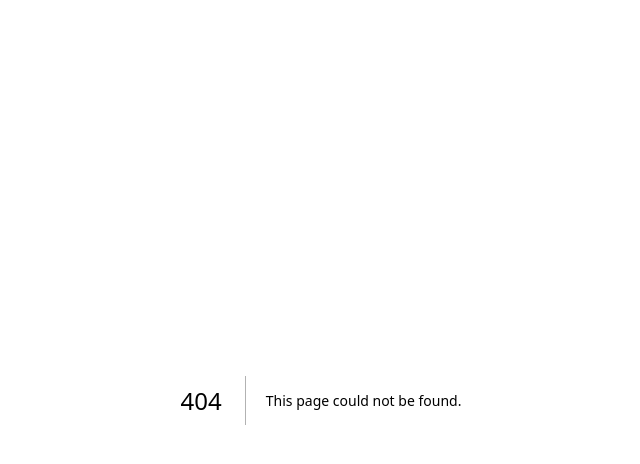
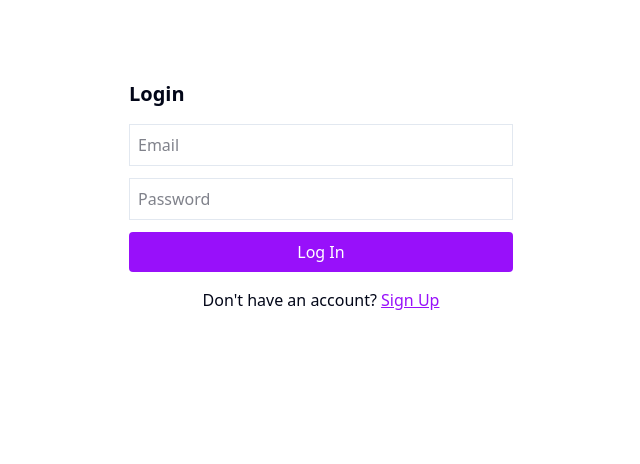
Before and after one commit to tristandasilva/settyme, a Next.js app: page /login in a window 1280 px wide. Before the commit this address had no page. Shown: the top 464 px of the page, without its empty margins (319-959 px from the left). Built offline with nearby package versions, Linux system fonts and the light colour scheme; no server answers.

Commit message:
Create a crew, crew card

```diff
--- /dev/null
+++ b/app/dashboard/CreateCrew.tsx
@@ -0,0 +1,63 @@
+'use client';
+import { useState } from 'react';
+import { supabase } from '@/lib/supabase';
+import { useRouter } from 'next/navigation';
+
+export default function CreateCrew() {
+  const [name, setName] = useState('');
+  const [festival, setFestival] = useState('');
+  const router = useRouter();
+
+  const handleCreate = async () => {
+    const {
+      data: { user },
+    } = await supabase.auth.getUser();
+    if (!user) return;
+
+    const { data, error } = await supabase
+      .from('crews')
+      .insert([{ name, festival, created_by: user.id }])
+      .select()
+      .single();
+
+    if (data && !error) {
+      await supabase
+        .from('crew_members')
+        .insert([{ user_id: user.id, crew_id: data.id }]);
+      router.push(`/crew/${data.id}`);
+    } else {
+      alert(error?.message);
+    }
+  };
+
+  return (
+    <div className='max-w-sm mx-auto mt-10'>
+      <input
+        value={name}
+        onChange={(e) => setName(e.target.value)}
+        placeholder='Crew Name'
+        className='border p-2 w-full mb-3'
+      />
+      <input
+        value={festival}
+        onChange={(e) => setFestival(e.target.value)}
+        placeholder='Festival Name'
+        className='border p-2 w-full mb-3'
+      />
+      <button
+        onClick={handleCreate}
+        className='bg-green-600 text-white px-4 py-2 rounded w-full'
+      >
+        Create Crew
+      </button>
+      <button
+        onClick={async () => {
+          await supabase.auth.signOut();
+          router.push('/login');
+        }}
+      >
+        Log out
+      </button>
+    </div>
+  );
+}
--- /dev/null
+++ b/app/dashboard/page.tsx
@@ -0,0 +1,72 @@
+'use client'; // This directive tells Next.js to render this component on the client side
+
+import { useEffect, useState } from 'react';
+import { supabase } from '@/lib/supabase';
+import type { User } from '@supabase/supabase-js';
+import { useRouter } from 'next/navigation';
+import CreateCrew from './CreateCrew';
+import CrewCard from '@/components/CrewCard';
+
+type Crew = {
+  id: string;
+  name: string;
+  festival: string;
+};
+
+type CrewMemberRow = {
+  crew_id: string;
+  crews: {
+    id: string;
+    name: string;
+    festival: string;
+  };
+};
+
+export default function DashboardPage() {
+  const router = useRouter();
+  const [user, setUser] = useState<User | null>(null);
+  const [crews, setCrews] = useState<Crew[]>([]);
+
+  useEffect(() => {
+    const fetchData = async () => {
+      const { data: session } = await supabase.auth.getUser();
+      if (!session.user) return router.push('/login');
+      setUser(session.user);
+
+      const { data, error } = await supabase
+        .from('crew_members')
+        .select('crew_id, crews(id, name, festival)')
+        .eq('user_id', session.user.id);
+      if (data) {
+        console.log(data);
+        const mapped = data.map((item: CrewMemberRow) => ({
+          id: item.crews.id,
+          name: item.crews.name,
+          festival: item.crews.festival,
+        }));
+        setCrews(mapped);
+      }
+    };
+
+    fetchData();
+  }, []);
+
+  return (
+    <div className='max-w-lg mx-auto mt-10'>
+      <h1 className='text-2xl font-bold mb-4'>Welcome, {user?.email}</h1>
+
+      <h2 className='text-lg font-semibold mb-2'>Your Crews</h2>
+      <ul className='space-y-3'>
+        {crews.map((crew) => (
+          <CrewCard
+            key={crew.id}
+            id={crew.id}
+            name={crew.name}
+            festival={crew.festival}
+          />
+        ))}
+      </ul>
+      <CreateCrew />
+    </div>
+  );
+}
--- /dev/null
+++ b/app/login/page.tsx
@@ -0,0 +1,78 @@
+'use client'; // Enables client-side rendering in Next.js
+
+import { useState } from 'react';
+import { supabase } from '@/lib/supabase'; // Supabase client for auth
+import { useRouter } from 'next/navigation'; // Next.js router for redirecting
+
+export default function LoginPage() {
+  const router = useRouter();
+
+  // State for user credentials and UI behavior
+  const [email, setEmail] = useState('');
+  const [password, setPassword] = useState('');
+  const [loading, setLoading] = useState(false); // Disables button while loading
+  const [isLogin, setIsLogin] = useState(true); // Toggle between login and sign-up views
+
+  // Handles both login and signup based on isLogin flag
+  const handleAuth = async () => {
+    setLoading(true); // Show loading state
+
+    // Choose login or signup based on current state
+    const { error } = isLogin
+      ? await supabase.auth.signInWithPassword({ email, password })
+      : await supabase.auth.signUp({ email, password });
+
+    setLoading(false); // Reset loading state
+
+    // If successful, redirect to dashboard. Otherwise, show error.
+    if (!error) router.push('/dashboard');
+    else alert(error.message);
+  };
+
+  return (
+    <div className='max-w-sm mx-auto mt-20'>
+      {/* Page heading changes depending on mode */}
+      <h1 className='text-xl font-bold mb-4'>
+        {isLogin ? 'Login' : 'Sign Up'}
+      </h1>
+
+      {/* Email input field */}
+      <input
+        type='email'
+        value={email}
+        onChange={(e) => setEmail(e.target.value)}
+        placeholder='Email'
+        className='border p-2 w-full mb-3'
+      />
+
+      {/* Password input field */}
+      <input
+        type='password'
+        value={password}
+        onChange={(e) => setPassword(e.target.value)}
+        placeholder='Password'
+        className='border p-2 w-full mb-3'
+      />
+
+      {/* Submit button - label changes based on login/signup */}
+      <button
+        onClick={handleAuth}
+        disabled={loading}
+        className='bg-purple-600 text-white px-4 py-2 rounded w-full'
+      >
+        {loading ? 'Loading...' : isLogin ? 'Log In' : 'Sign Up'}
+      </button>
+
+      {/* Toggle between login and signup modes */}
+      <p className='text-center mt-4'>
+        {isLogin ? "Don't have an account?" : 'Already have an account?'}{' '}
+        <button
+          onClick={() => setIsLogin(!isLogin)}
+          className='text-purple-600 underline'
+        >
+          {isLogin ? 'Sign Up' : 'Log In'}
+        </button>
+      </p>
+    </div>
+  );
+}
--- /dev/null
+++ b/components/CrewCard.tsx
@@ -0,0 +1,22 @@
+'use client';
+import { useRouter } from 'next/navigation';
+
+type CrewCardProps = {
+  id: string;
+  name: string;
+  festival: string;
+};
+
+export default function CrewCard({ id, name, festival }: CrewCardProps) {
+  const router = useRouter();
+
+  return (
+    <div
+      onClick={() => router.push(`/crew/${id}`)}
+      className='p-4 border rounded hover:bg-purple-50 cursor-pointer transition-colors'
+    >
+      <p className='font-bold'>{name}</p>
+      <p className='text-sm text-gray-600'>Festival: {festival}</p>
+    </div>
+  );
+}
```
